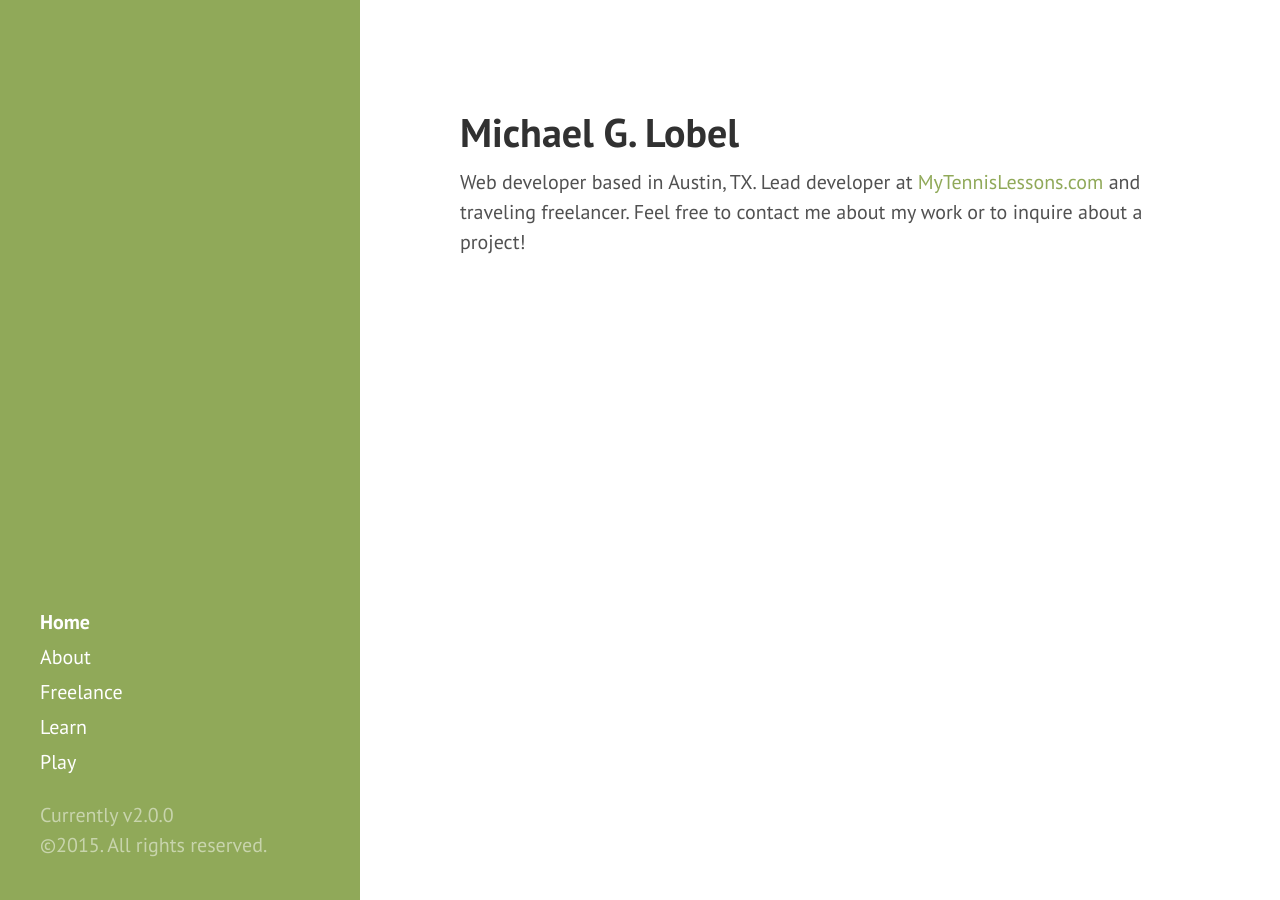
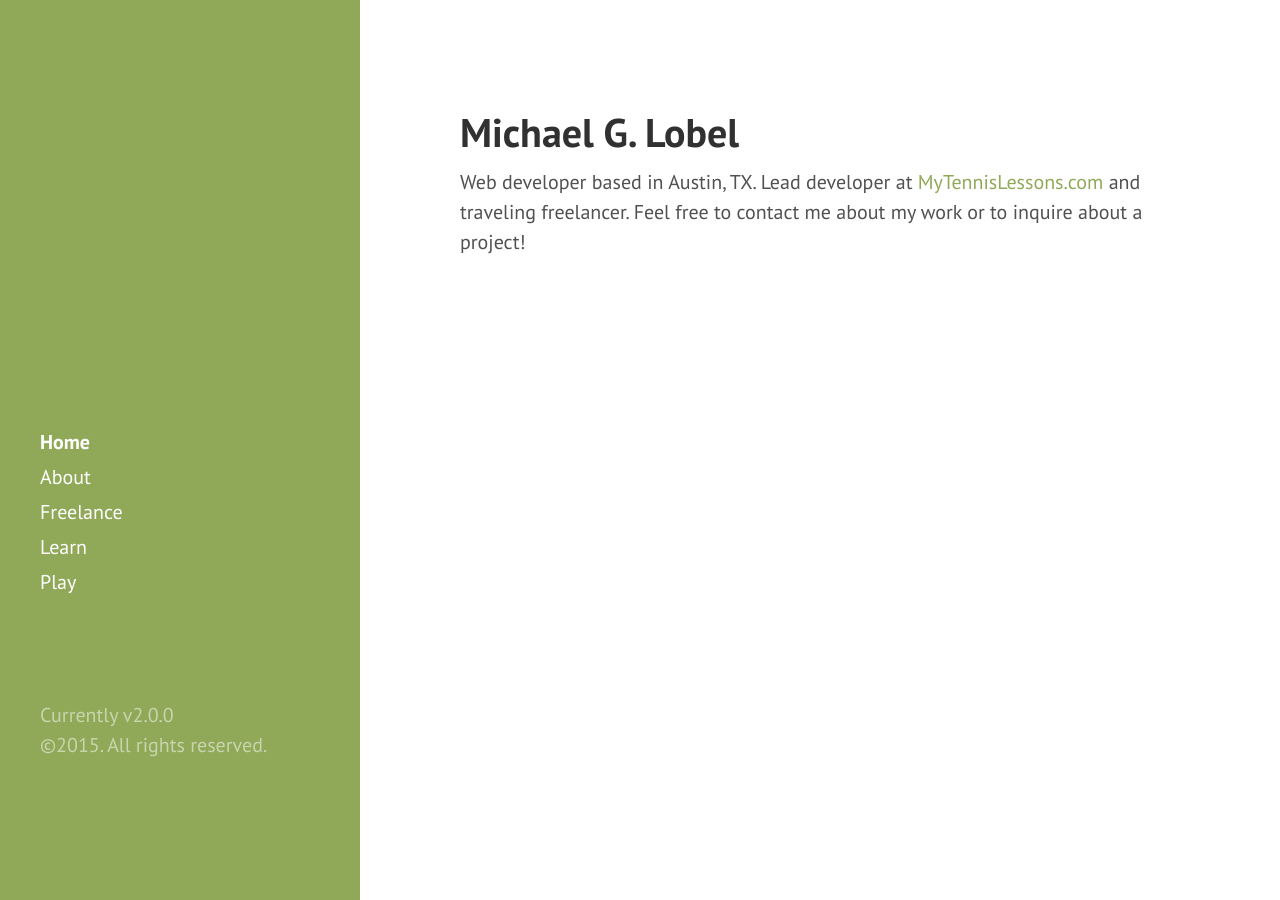
Before and after one commit to mglobel/mglobel, a Jekyll site: the page built from index.html, in a window 1280 px wide. Built offline with Jekyll 4.4.1, drawn with Linux system fonts in a browser that asks for light colours; Markdown is read by kramdown in place of the engine named in the settings; the list of posts is cut into pages by our own code.

Commit message:
style twerks

```diff
--- a/public/css/hyde.css
+++ b/public/css/hyde.css
@@ -85,7 +85,7 @@ html {
 
 /* Sidebar nav */
 .sidebar-nav {
-  margin-bottom: 1rem;
+  padding-bottom: 5rem;
 }
 .sidebar-nav-item {
   display: block;
@@ -109,7 +109,7 @@ a.sidebar-nav-item:focus {
   .sidebar-sticky {
     position: absolute;
     right:  1rem;
-    bottom: 1rem;
+    bottom: 6rem;
     left:   1rem;
   }
 }
```
